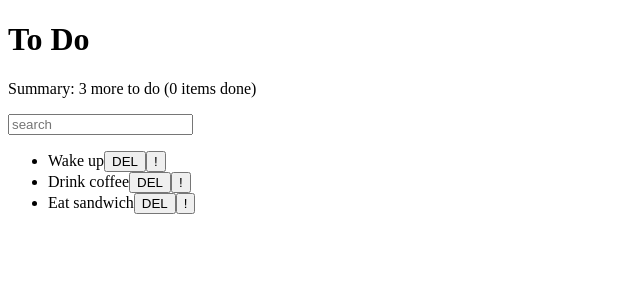
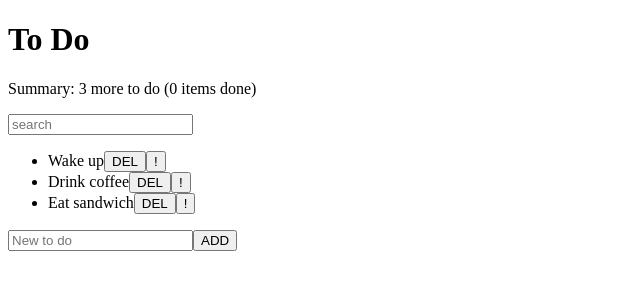
Before and after one commit to Oksana-1/react-todo, a React (Create React App) app: page / in a window 1280 px wide. Shown: the top 300 px of the page, without its empty margins (0-640 px from the left). Built offline with nearby package versions, Linux system fonts and the light colour scheme.

Commit message:
AddItem functionality added

```diff
--- /dev/null
+++ b/src/components/AddItem/AddItem.js
@@ -0,0 +1,33 @@
+import React, { Component } from "react";
+import "./AddItem.css";
+
+export default class AddItem extends Component {
+	state = {
+		label: ""
+	}
+	addItem = (e) => {
+		e.preventDefault();
+		this.props.onSubmit(this.state.label);
+		this.setState({
+			label: "",
+		})
+	}
+	onInputChange = (e) => {
+		this.setState({
+			label: e.target.value
+		})
+	}
+	render() {
+		return (
+			<form onSubmit={ this.addItem }>
+				<input
+					type="text"
+					placeholder="New to do"
+					onChange={ this.onInputChange }
+					value={this.state.label}
+				/>
+				<button>ADD</button>
+			</form>
+		);
+	}
+}
--- a/src/components/App.js
+++ b/src/components/App.js
@@ -2,6 +2,7 @@ import React, { Component } from "react";
 import AppHeader from "./AppHeader/AppHeader";
 import SearchPanel from "./SearchPanel/SearchPanel";
 import ToDoList from "./ToDoList/ToDoList";
+import AddItem from "./AddItem/AddItem";
 
 export default class App extends Component {
 	todos = ["Wake up",  "Drink coffee", "Eat sandwich"];
@@ -48,6 +49,13 @@ export default class App extends Component {
 			};
 		});
 	}
+	onAdd = (label) => {
+		this.setState(({items}) => {
+			return {
+				items: [...items, this.createTodoItem(label)]
+			};
+		});
+	}
 	render() {
 		const items = this.state.items;
 		const doneCount = items.filter((item) => item.done).length;
@@ -62,6 +70,9 @@ export default class App extends Component {
 					onToggleDone={this.onToggleDone}
 					onDelete={this.onDelete}
 				/>
+				<AddItem
+					onSubmit={this.onAdd}
+				/>
 			</div>
 		);
 	}
```
Also changed, not shown: src/components/AddItem/AddItem.css (added).
